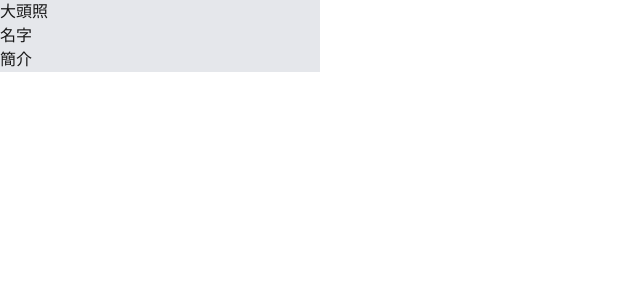
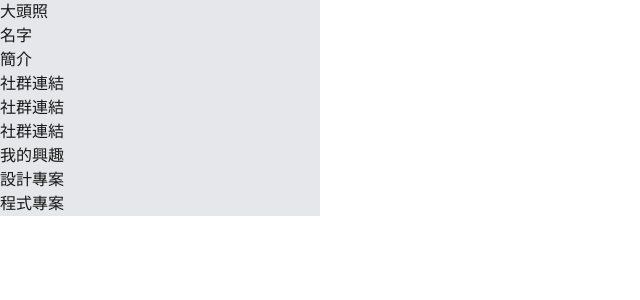
Before and after one commit to 113306056/1142_web_113306056_hw1, a Next.js app: page / in a window 1280 px wide. Shown: the top 300 px of the page, without its empty margins (0-640 px from the left). Built offline with nearby package versions, Linux system fonts and the light colour scheme.

Commit message:
Update page.tsx

```diff
--- a/app/page.tsx
+++ b/app/page.tsx
@@ -8,6 +8,17 @@ export default function Home() {
       <div>大頭照</div>
       <div>名字</div>
       <div>簡介</div>
+
+      <div>
+        <div>社群連結</div>
+        <div>社群連結</div>
+        <div>社群連結</div>
+      </div>
+
+      <div>我的興趣</div>
+      <div>設計專案</div>
+      <div>程式專案</div>
+
       </div>
       </div>
 
```
